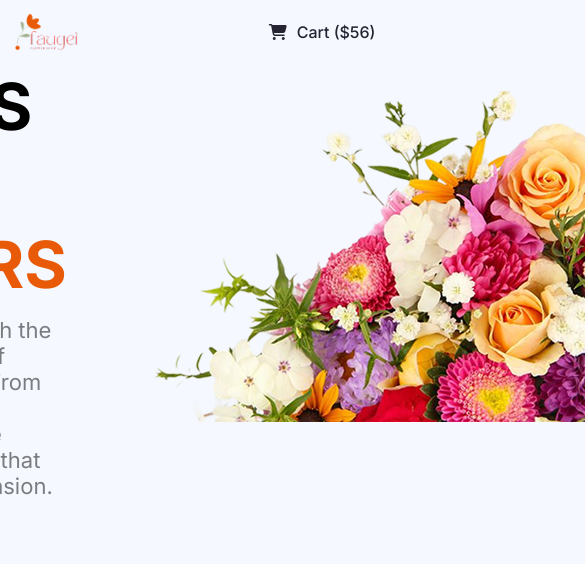
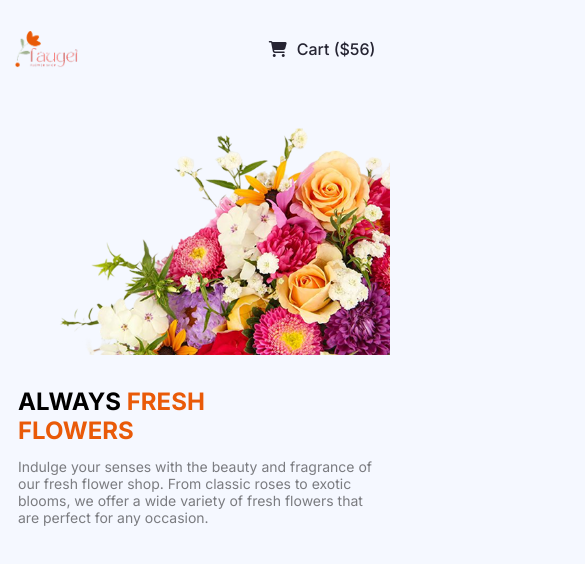
Before and after one commit to Samioul51/Responsive_Flowers, a plain HTML site: page index.html in a window 390 px wide. Shown: the top 564 px of the page, 585 px wide, since content can reach past the window. Drawn offline with Linux system fonts and the light colour scheme.

Commit message:
Responsiveness in Navbar and Banner Section completed

```diff
--- a/index.html
+++ b/index.html
@@ -19,10 +19,10 @@
         <nav>
             <img src="assets/logo.png" alt="">
             <ul>
-                <li class="dark-1 home">Home</li>
-                <li class="dark-2 shop">Shop</li>
-                <li class="dark-2 aboutus">About Us</li>
-                <li class="dark-1 cart"><i class="fa-solid fa-cart-shopping"></i><p>Cart ($56)</p></li>
+                <li class="home"><a href="#" class="dark-1">Home</a></li>
+                <li class="dark-2 shop"><a href="#" class="dark-2">Shop</a></li>
+                <li class="aboutus"><a href="#" class="dark-2">About Us</a></li>
+                <li class="dark-1 cart"><a href="#" class="dark-1"><i class="fa-solid fa-cart-shopping"></i>Cart ($56)</a></li>
             </ul>
         </nav>
 
--- a/style.css
+++ b/style.css
@@ -50,21 +50,27 @@
   font-size: 1.375rem;
 }
 
-/* Navbar */
+/* Header */
 
 header {
+  width: 100%;
   display: flex;
   flex-direction: column;
   align-items: center;
   margin-bottom: 120px;
 }
 
+/* Navbar */
+
 nav {
-  width: 1140px;
+  width: 100%;
+  max-width: 1140px;
+  height: 71px;
   display: flex;
   justify-content: space-between;
   align-items: center;
-  margin: 30px 28px 150px;
+  margin-top:30px;
+  margin-bottom: 120px;
 }
 
 nav ul {
@@ -73,11 +79,12 @@ nav ul {
   list-style: none;
 }
 
-nav ul li {
+nav ul li a{
+  text-decoration: none;
   font-weight: 500;
 }
 
-.cart {
+.cart a{
   display: flex;
   gap: 10px;
   align-items: center;
@@ -94,35 +101,39 @@ nav ul li {
   display: flex;
   flex-direction: column;
   justify-content: flex-end;
+  max-width: 570px;
+}
+
+.right-container{
+  max-width: 570px;
+}
+
+.right-container img{
+  width: 100%;
 }
 
 /* Media Queries */
 
-@media screen and (max-width:1140px) {
-  nav {
-    width: 150px;
-    flex-direction: column;
-    gap: 48px;
-    align-items: center;
-    margin-left: 0px;
-    margin-right: 0px;
+@media screen and (max-width:576px) {
+
+  /* Header Section */
+
+  header{
+    max-width: 100%;
   }
 
-  ul {
-    flex-direction: column;
-    align-items: center;
-  }
-}
+  /* Navbar */
 
-@media screen and (max-width:576px) {
   nav{
-    flex-direction: row;
-    width: 361px;
-    margin: 13px 0px 16px;
+    width: 100%;
+    max-width: 361px;
+    margin:13px 0px 28px 0px;
+    justify-content: space-between;
   }
 
   ul{
     flex-direction: row;
+    gap:0px;
   }
 
   .home,.shop,.aboutus{
@@ -133,4 +144,20 @@ nav ul li {
     width:63px;
     height: 38px;
   }
+
+  /* Banner Section */
+
+  .banner{
+    flex-direction: column-reverse;
+    gap:28px;
+    align-items: center;
+  }
+
+  .heading{
+    font-size: 1.5rem;
+  }
+
+  .description{
+    font-size: 0.875rem;
+  }
 }
```
